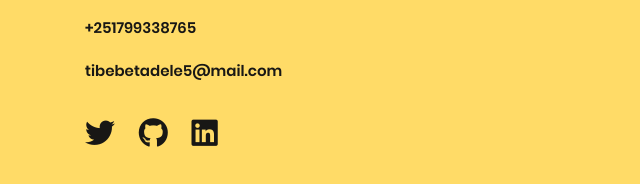
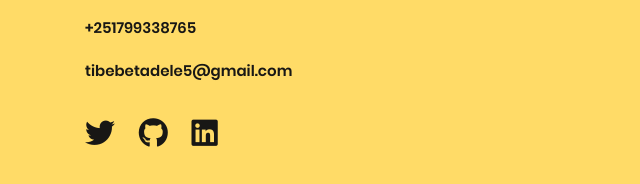
Before and after one commit to Tibebetad/Tibebetad.github.io, a plain HTML site: page index.html in a window 1280 px wide. Shown: the part 3664-3848 px from the top of the page, 0-640 px from the left. Drawn offline with nearby package versions, Linux system fonts and the light colour scheme; files whose address does not match are found by name.

Commit message:
Update index.html

```diff
--- a/index.html
+++ b/index.html
@@ -550,7 +550,7 @@
                                 </li>
                                 <li>
                                     <span class="contactdetail__span">
-                                        tibebetadele5@mail.com
+                                        tibebetadele5@gmail.com
                                     </span>
                                 </li>
                             </ul>
```
